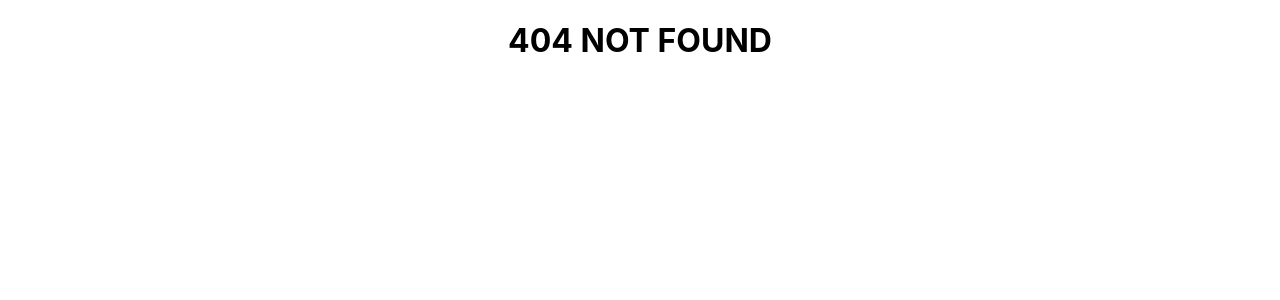
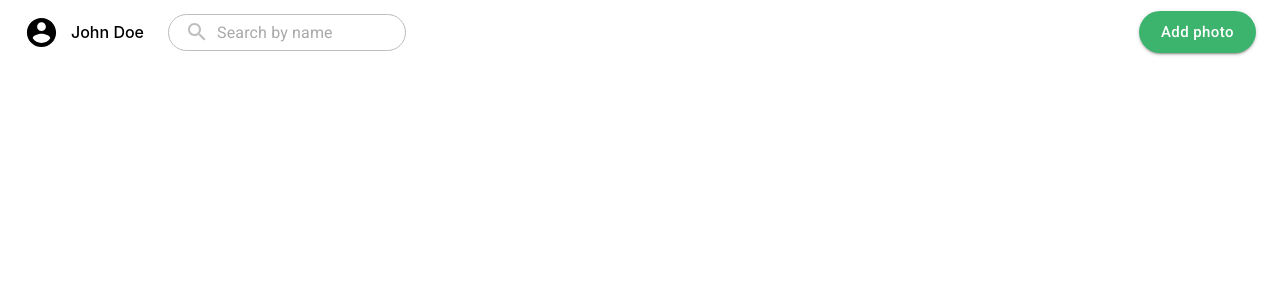
Before and after one commit to anandhanedom/unsplash-app, a React (Create React App) app: page /images in a window 1280 px wide. Before the commit this address had no page. Shown: the top 300 px of the page. Built offline with nearby package versions, Linux system fonts and the light colour scheme.

Commit message:
header component added

```diff
--- a/src/App.js
+++ b/src/App.js
@@ -5,13 +5,15 @@
 
 //Pages
 import AuthenticationPage from './pages/auth/auth.component.jsx';
+import ImagesPage from './pages/images/images.component.jsx';
 
 function App() {
   return (
     <div className="App">
       <Switch>
         <Route exact path="/" component={AuthenticationPage}></Route>
-        <Route path="*" component={() => <h1>404 NOT FOUND</h1>} />
+        <Route exact path="/images" component={ImagesPage}></Route>
+        <Route path="*" component={() => <h1>404 Not Found !</h1>} />
       </Switch>
     </div>
   );
--- /dev/null
+++ b/src/components/header/header.component.jsx
@@ -0,0 +1,247 @@
+import React from 'react';
+
+//Material UI
+import { fade, makeStyles } from '@material-ui/core/styles';
+import AppBar from '@material-ui/core/AppBar';
+import Toolbar from '@material-ui/core/Toolbar';
+import IconButton from '@material-ui/core/IconButton';
+import Typography from '@material-ui/core/Typography';
+import InputBase from '@material-ui/core/InputBase';
+import Badge from '@material-ui/core/Badge';
+import MenuItem from '@material-ui/core/MenuItem';
+import Menu from '@material-ui/core/Menu';
+import Button from '@material-ui/core/Button';
+import SearchIcon from '@material-ui/icons/Search';
+import AccountCircle from '@material-ui/icons/AccountCircle';
+import MailIcon from '@material-ui/icons/Mail';
+import NotificationsIcon from '@material-ui/icons/Notifications';
+
+const useStyles = makeStyles((theme) => ({
+  grow: {
+    flexGrow: 1,
+  },
+  menuButton: {
+    marginRight: theme.spacing(2),
+  },
+  title: {
+    display: 'none',
+    [theme.breakpoints.up('sm')]: {
+      display: 'block',
+    },
+  },
+  search: {
+    position: 'relative',
+    // borderRadius: theme.shape.borderRadius,
+    backgroundColor: fade(theme.palette.common.white, 0.15),
+    '&:hover': {
+      backgroundColor: fade(theme.palette.common.white, 0.25),
+    },
+    marginRight: theme.spacing(2),
+    marginLeft: 0,
+    width: '100%',
+    [theme.breakpoints.up('sm')]: {
+      marginLeft: theme.spacing(3),
+      width: 'auto',
+    },
+  },
+  searchIcon: {
+    padding: theme.spacing(0, 2),
+    height: '100%',
+    position: 'absolute',
+    pointerEvents: 'none',
+    display: 'flex',
+    alignItems: 'center',
+    justifyContent: 'center',
+  },
+  inputRoot: {
+    color: 'inherit',
+  },
+  inputInput: {
+    padding: theme.spacing(1, 1, 1, 0),
+    // vertical padding + font size from searchIcon
+    paddingLeft: `calc(1em + ${theme.spacing(4)}px)`,
+    transition: theme.transitions.create('width'),
+    width: '100%',
+    [theme.breakpoints.up('md')]: {
+      width: '20ch',
+    },
+  },
+  sectionDesktop: {
+    display: 'none',
+    [theme.breakpoints.up('md')]: {
+      display: 'flex',
+    },
+  },
+  sectionMobile: {
+    display: 'flex',
+    [theme.breakpoints.up('md')]: {
+      display: 'none',
+    },
+  },
+}));
+
+const Header = (props) => {
+  const classes = useStyles();
+  const [anchorEl, setAnchorEl] = React.useState(null);
+  const [mobileMoreAnchorEl, setMobileMoreAnchorEl] = React.useState(null);
+
+  const isMenuOpen = Boolean(anchorEl);
+  const isMobileMenuOpen = Boolean(mobileMoreAnchorEl);
+
+  const handleProfileMenuOpen = (event) => {
+    setAnchorEl(event.currentTarget);
+  };
+
+  const handleMobileMenuClose = () => {
+    setMobileMoreAnchorEl(null);
+  };
+
+  const handleMenuClose = () => {
+    setAnchorEl(null);
+    handleMobileMenuClose();
+  };
+
+  const menuId = 'primary-search-account-menu';
+  const renderMenu = (
+    <Menu
+      anchorEl={anchorEl}
+      anchorOrigin={{ vertical: 'top', horizontal: 'right' }}
+      id={menuId}
+      keepMounted
+      transformOrigin={{ vertical: 'top', horizontal: 'right' }}
+      open={isMenuOpen}
+      onClose={handleMenuClose}
+    >
+      <MenuItem onClick={handleMenuClose}>Profile</MenuItem>
+      <MenuItem
+        onClick={() => {
+          handleMenuClose();
+        }}
+      >
+        Logout
+      </MenuItem>
+    </Menu>
+  );
+
+  const mobileMenuId = 'primary-search-account-menu-mobile';
+  const renderMobileMenu = (
+    <Menu
+      anchorEl={mobileMoreAnchorEl}
+      anchorOrigin={{ vertical: 'top', horizontal: 'right' }}
+      id={mobileMenuId}
+      keepMounted
+      transformOrigin={{ vertical: 'top', horizontal: 'right' }}
+      open={isMobileMenuOpen}
+      onClose={handleMobileMenuClose}
+    >
+      <MenuItem>
+        <IconButton aria-label="show 4 new mails" color="inherit">
+          <Badge badgeContent={4} color="secondary">
+            <MailIcon />
+          </Badge>
+        </IconButton>
+        <p>Messages</p>
+      </MenuItem>
+      <MenuItem>
+        <IconButton aria-label="show 11 new notifications" color="inherit">
+          <Badge badgeContent={11} color="secondary">
+            <NotificationsIcon />
+          </Badge>
+        </IconButton>
+        <p>Notifications</p>
+      </MenuItem>
+      <MenuItem onClick={handleProfileMenuOpen}>
+        <IconButton
+          aria-label="account of current user"
+          aria-controls="primary-search-account-menu"
+          aria-haspopup="true"
+          color="inherit"
+        >
+          <AccountCircle />
+        </IconButton>
+        <p>Profile</p>
+      </MenuItem>
+    </Menu>
+  );
+
+  return (
+    <div className={classes.grow}>
+      <AppBar
+        position="static"
+        elevation={0}
+        style={{ background: '#fff', color: '#000' }}
+      >
+        <Toolbar>
+          <IconButton
+            edge="start"
+            aria-label="account of current user"
+            aria-controls={menuId}
+            aria-haspopup="true"
+            onClick={handleProfileMenuOpen}
+            color="inherit"
+          >
+            <AccountCircle style={{ fontSize: 35 }} />
+          </IconButton>
+          <Typography
+            className={classes.title}
+            variant="h7"
+            noWrap
+            style={{ fontWeight: 500 }}
+          >
+            John Doe
+          </Typography>
+          <div
+            className={classes.search}
+            style={{ borderRadius: '24px', border: '1px solid #BDBDBD' }}
+          >
+            <div className={classes.searchIcon}>
+              <SearchIcon style={{ color: '#BDBDBD' }} />
+            </div>
+            <InputBase
+              placeholder="Search by name"
+              classes={{
+                root: classes.inputRoot,
+                input: classes.inputInput,
+              }}
+              style={{ color: '#333' }}
+              inputProps={{ 'aria-label': 'search' }}
+            />
+          </div>
+          <div className={classes.grow} />
+          <div className={classes.sectionDesktop}>
+            <Button
+              variant="contained"
+              color="primary"
+              style={{
+                borderRadius: '24px',
+                textTransform: 'initial',
+                background: '#3DB46D',
+              }}
+              size="large"
+            >
+              Add photo
+            </Button>
+          </div>
+          <div className={classes.sectionMobile}>
+            <Button
+              variant="contained"
+              color="primary"
+              style={{
+                borderRadius: '24px',
+                width: '130px',
+                textTransform: 'initial',
+                background: '#3DB46D',
+              }}
+            >
+              Add photo
+            </Button>
+          </div>
+        </Toolbar>
+      </AppBar>
+      {renderMobileMenu}
+      {renderMenu}
+    </div>
+  );
+};
+
+export default Header;
--- /dev/null
+++ b/src/pages/images/images.component.jsx
@@ -0,0 +1,14 @@
+import React from 'react';
+
+//Components
+import Header from '../../components/header/header.component';
+
+const ImagesPage = () => {
+  return (
+    <div>
+      <Header />
+    </div>
+  );
+};
+
+export default ImagesPage;
```
Also changed, not shown: src/components/header/header.module.css (added, +15 -0 lines).
